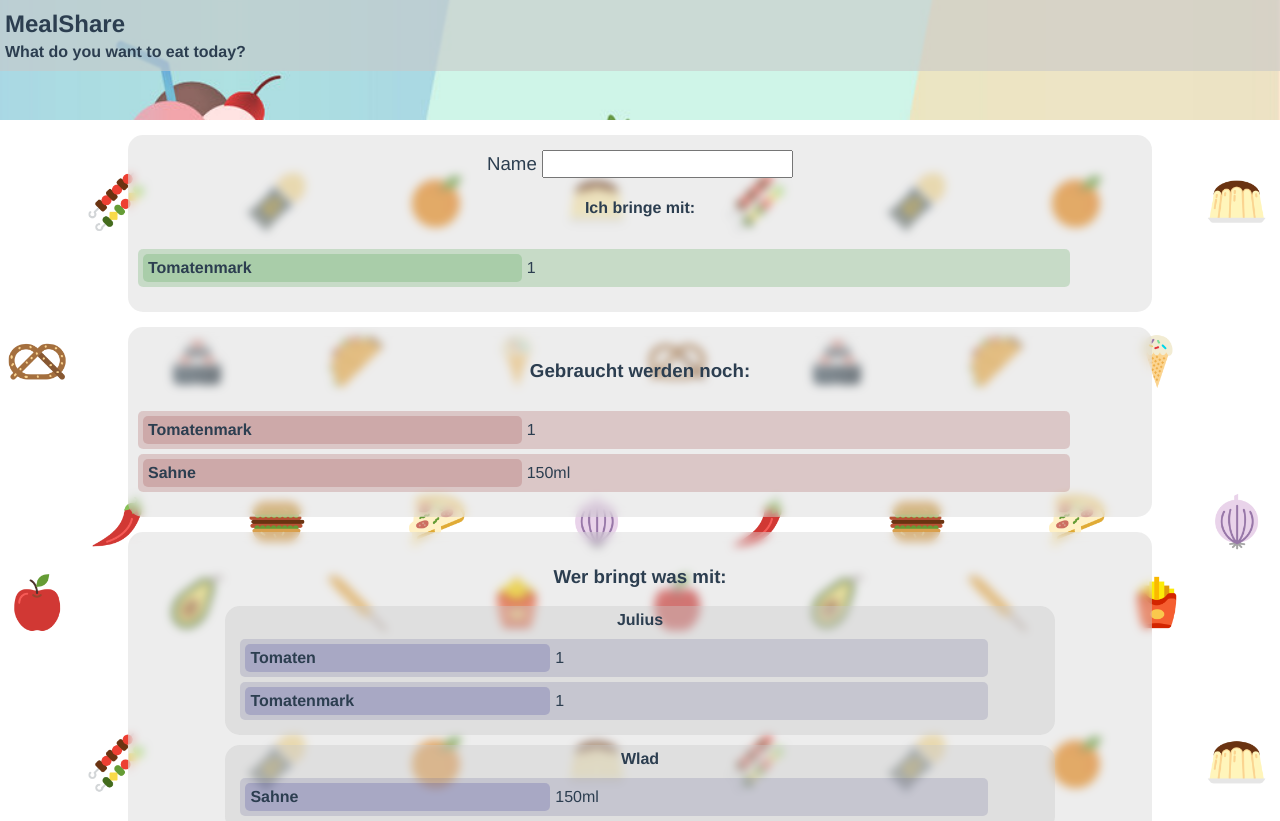
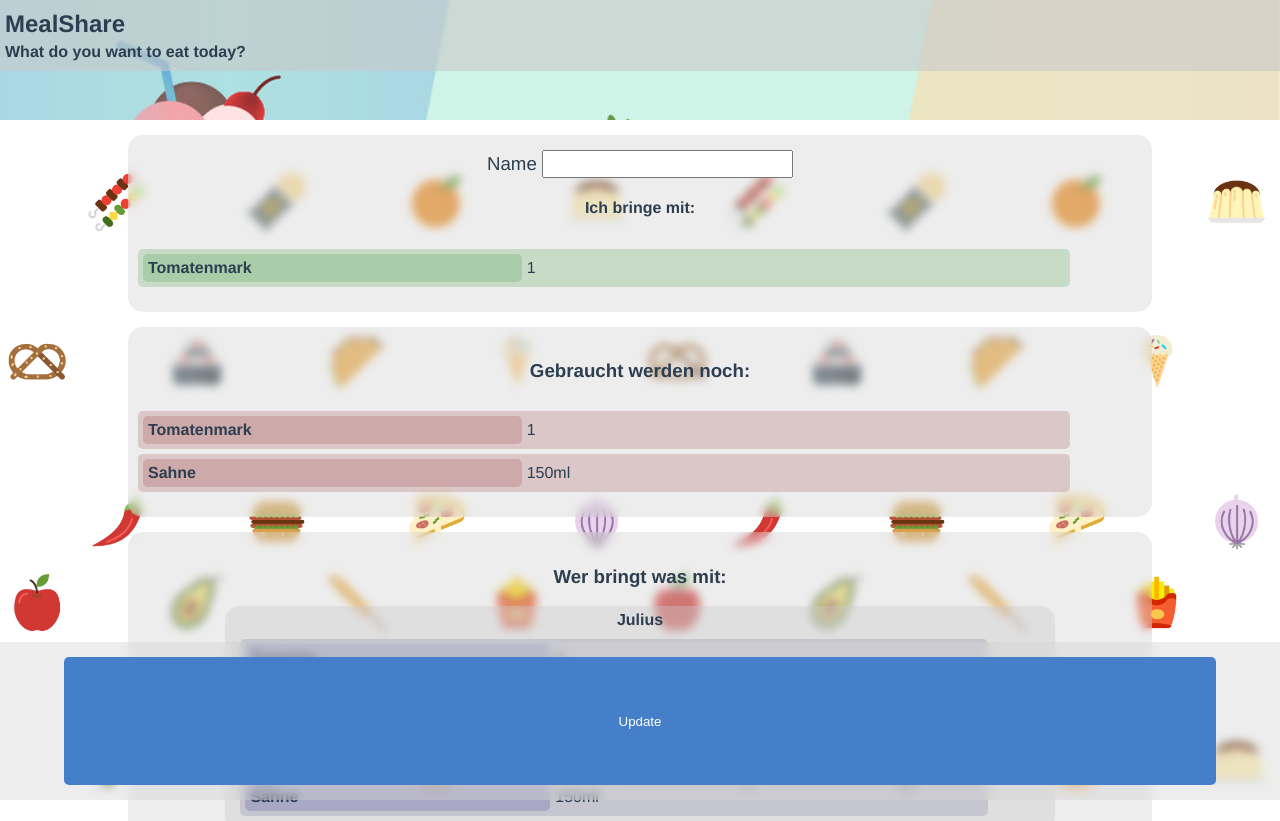
Before and after one commit to radiales/pbo, a Vue app: page /#/share in a window 1280 px wide. Shown: the top 821 px of the page. Built offline with nearby package versions, Linux system fonts and the light colour scheme.

Commit message:
Started to implement functionality for Share Added and modified animations

```diff
--- a/src/App.vue
+++ b/src/App.vue
@@ -94,12 +94,12 @@ body{
 
 .slide-fade-enter-active
 {
-  animation: slidein .15s;
+  animation: slidein .15s ease-in;
 }
 
 .slide-fade-leave-active
 {
-  animation: slideout .15s;
+  animation: slideout .15s ease-out;
 }
 
 #app {
--- a/src/views/Home.vue
+++ b/src/views/Home.vue
@@ -34,8 +34,7 @@
                 <br>
                 <div class="ingredients chosenParent">
                     <span class="availabilityLabel">Ausgewählt:</span>
-                    <div class="chosen ingredientsGroup">
-                        <transition-group name="fade" tag="span">
+                    <transition-group name="fade" tag="div" class="chosen ingredientsGroup">
                         <span
                             v-for="(ingredient, id) in availableIngredients"
                             :key="id"
@@ -50,15 +49,13 @@
                         </span>
                     </transition-group>
                 </div>
-                </div>
                 <div class="ingredients availableParent">
                     <span class="availabilityLabel">Verfügbar</span>
                     <form>
                         <input class="textInput" v-model="filterString" type="text" placeholder="Suchen...">
                     </form>
                     <div class="available ingredientsGroup">
-                        <div class="chosen ingredientsGroup">
-                        <transition-group name="fade" tag="span">
+                        <transition-group name="fade" tag="div" class="chosen ingredientsGroup">
                             <span
                                 v-for="(ingredient, id) in unavailableIngredients"
                                 :key="id"
@@ -72,7 +69,6 @@
                                 </Selectable>
                             </span>
                         </transition-group>
-                    </div>
                     </div>
                 </div>
             </div>
@@ -263,12 +259,22 @@ export default {
 </script>
 
 <style scoped>
+.fade-enter-active {
+    transition: all .5s ease-in;
+}
 
-.fade-enter-active, .fade-leave-active {
-    transition: opacity .5s;
+.fade-leave-active{
+    transition: all .5s ease-out;
 }
-.fade-enter, .fade-leave-to /* .fade-leave-active below version 2.1.8 */ {
+
+.fade-enter {
     opacity: 0;
+    transform: scaleY(0);
+}
+
+.fade-leave-to {
+    opacity: 0;
+    transform: scaleY(0)
 }
 
 .tasteForm label{
@@ -359,7 +365,6 @@ export default {
     background-size: contain;
     background-repeat: no-repeat;
     background-size: 70%;
-    backdrop-filter: blur(10px);
     background-position: center;
     padding: 10px;
     border-radius: 15px;
--- a/src/views/Share.vue
+++ b/src/views/Share.vue
@@ -2,9 +2,9 @@
     <div class="Last">
         <div class="backgroundBlur">
            <label>Name </label>
-           <input type="text" />
+           <input required minlength="5" type="text" />
            <h4>Ich bringe mit:</h4>
-           <ul class="partUl">
+               <transition-group mode="out-in" name="fade" tag="ul" class="partUl">
                 <li class="ingridientsNeeded ingLi ingGreen"
                     v-for="(ing, id) in ingredientsToBring"
                     :key="id"
@@ -12,11 +12,11 @@
                     <span class="ingName ingGreen"> {{ ing.name }}</span>
                     <span class="ingAmount">{{ ing.amount + ing.unit }}</span>
                 </li>
-            </ul>
+               </transition-group>
         </div>
         <div class="backgroundBlur">
             <h3>Gebraucht werden noch:</h3>
-            <ul class="partUl">
+                <transition-group name="fade" tag="ul" class="partUl">
                 <li class="ingridientsNeeded ingLi ingRed"
                     v-for="(ing, id) in ingredientsNeeded"
                     :key="id"
@@ -24,7 +24,7 @@
                     <span class="ingName ingRed"> {{ ing.name }}</span>
                     <span class="ingAmount">{{ ing.amount + ing.unit }}</span>
                 </li>
-            </ul>
+                </transition-group>
         </div>
         <div class="backgroundBlur" id="participantsWrapper">
             <h3>Wer bringt was mit:</h3>
@@ -42,6 +42,11 @@
                     </li>
                 </ul>
             </div>
+        </div>
+        <div>
+            <form class="form searchForm">
+                <input @click="update" type="button" value="Update"/>
+            </form>
         </div>
     </div>
 </template>
@@ -100,19 +105,62 @@ export default {
         }
     },
     methods: {
+        update(){
+            //TODO
+        },
         addToOwn(idx) {
-            this.ingredientsToBring.push(this.ingredientsNeeded[idx]);
-            this.ingredientsNeeded = this.ingredientsNeeded.slice(idx-1, idx);
+            let found = false;
+            for(let ing of this.ingredientsToBring){
+                if(ing.name == this.ingredientsNeeded[idx].name){
+                    ing.amount += this.ingredientsNeeded[idx].amount;
+                    found = true;
+                    break;
+                }
+            }
+
+            if(!found)
+                this.ingredientsToBring.push(this.ingredientsNeeded[idx]);
+
+            this.ingredientsNeeded.splice(idx, 1);
         },
         removeFromOwn(idx){
-            this.ingredientsNeeded.push(this.ingredientsToBring[idx]);
-            this.ingredientsToBring = this.ingredientsToBring.slice(idx-1, idx);
+            let found = false;
+            for(let ing of this.ingredientsNeeded){
+                if(ing.name == this.ingredientsToBring[idx].name){
+                    ing.amount += this.ingredientsToBring[idx].amount;
+                    found = true;
+                    break;
+                }
+            }
+
+            if(!found)
+                this.ingredientsNeeded.push(this.ingredientsToBring[idx]);
+
+            this.ingredientsToBring.splice(idx, 1);
         }
     }
 }
 </script>
 
 <style scoped>
+.fade-enter-active {
+    transition: all .5s ease-in;
+}
+
+.fade-leave-active{
+    transition: all .5s ease-out;
+}
+
+.fade-enter {
+    opacity: 0;
+    transform: scaleY(0);
+}
+
+.fade-leave-to {
+    opacity: 0;
+    transform: scaleY(0)
+}
+
 .Last {
     display: flex;
     flex-direction: column;
@@ -185,4 +233,34 @@ export default {
 .ingGreen {
     background: rgba(50, 150, 50, 0.2);
 }
+
+.form{
+    background: rgba(210, 210, 210, 0.4);
+    border-radius: 15px;
+    padding: 20px;
+    margin: 0 auto;
+    margin-top: 15px;
+    width: 70%;
+    backdrop-filter: blur(5px);
+    left: 0;
+}
+
+.searchForm{
+    padding: 0;
+    padding-top: 15px;
+    padding-bottom: 15px;
+    border-radius: 0;
+    position: fixed;
+    bottom: 0;
+    width: 100%;
+}
+
+.searchForm input{
+    width: 90%;
+    height: 10vw;
+    border: 0;
+    background: rgb(69, 126, 201);
+    border-radius: 5px;
+    color: white;
+}
 </style>
```
Lines whose indentation alone changed are shown as unchanged.
